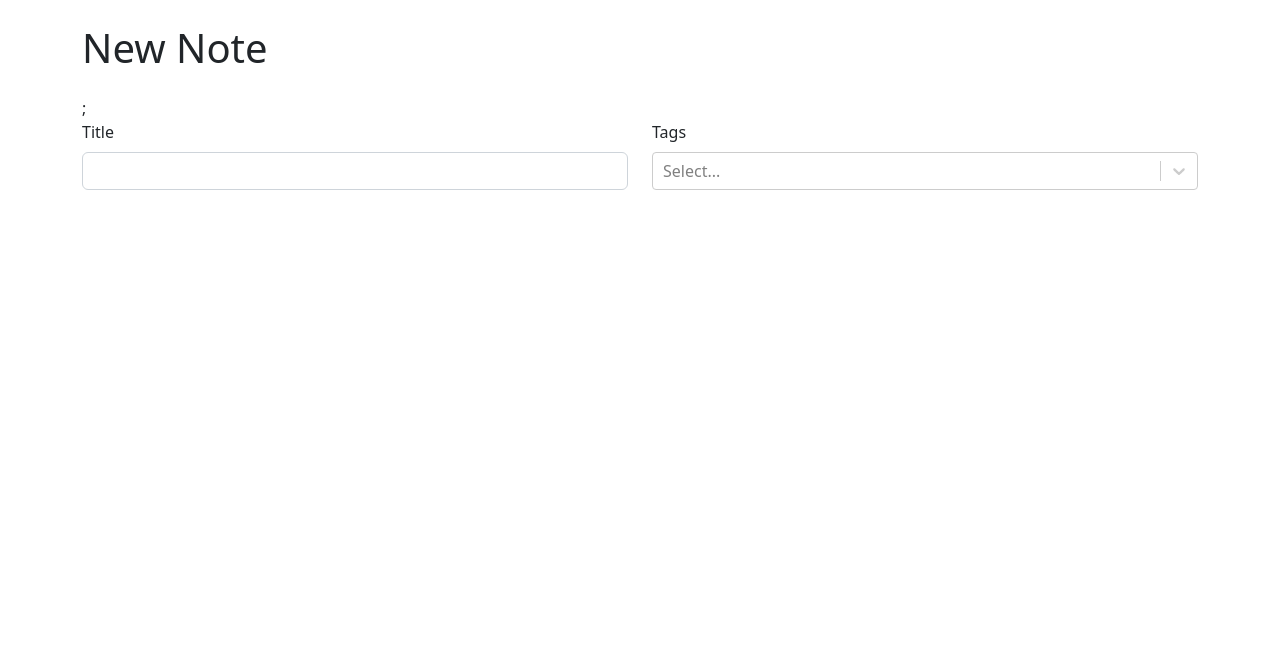
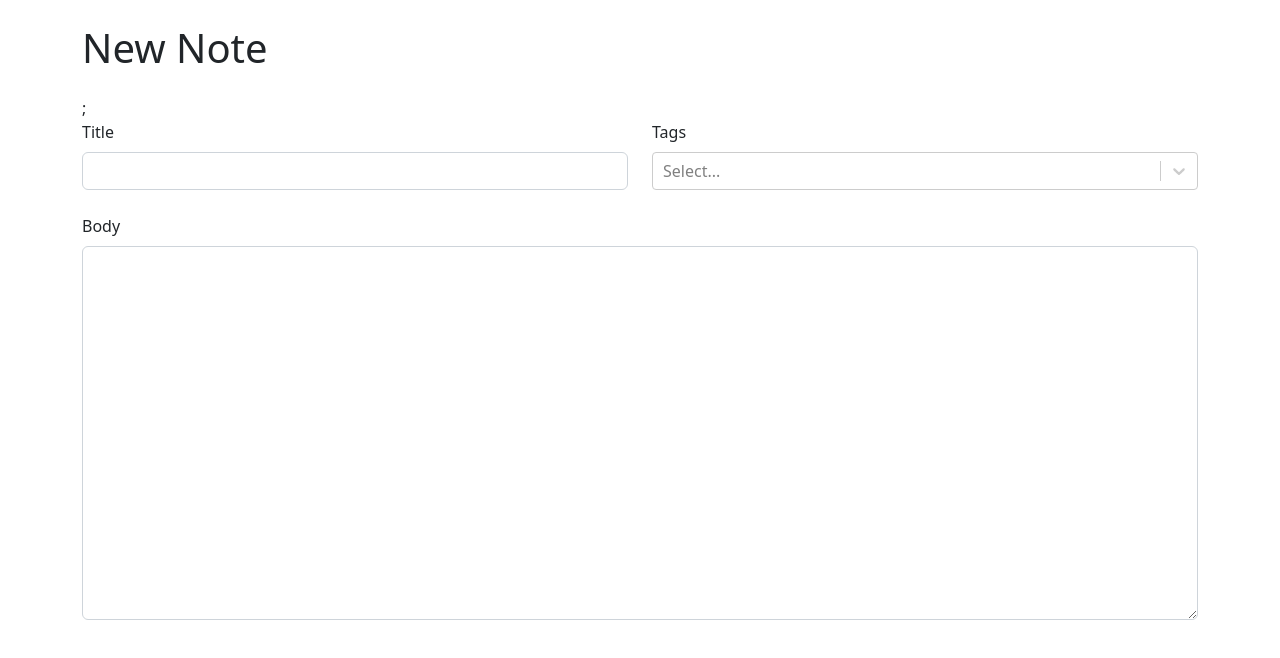
Before and after one commit to FrancoTr/react-ts-notetakingapp, a React (Vite) app: page /new in a window 1280 px wide. Shown: the top 658 px of the page. Built offline with nearby package versions, Linux system fonts and the light colour scheme.

Commit message:
Add body text area

```diff
--- a/src/NoteForm.tsx
+++ b/src/NoteForm.tsx
@@ -19,6 +19,10 @@ export function NoteForm() {
             </Form.Group>
           </Col>
         </Row>
+        <Form.Group controlId='markdown'>
+          <Form.Label>Body</Form.Label>
+          <Form.Control required as='textarea' rows={15} />
+        </Form.Group>
       </Stack>
     </Form>
   );
```
